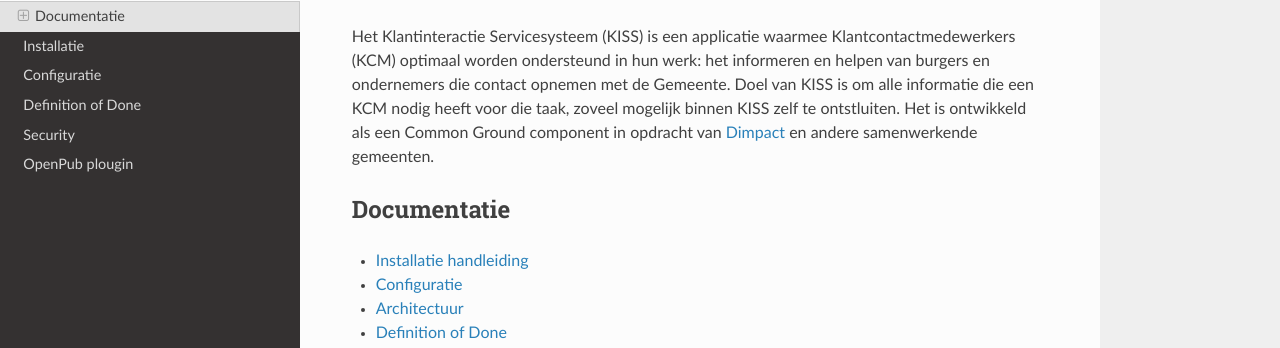
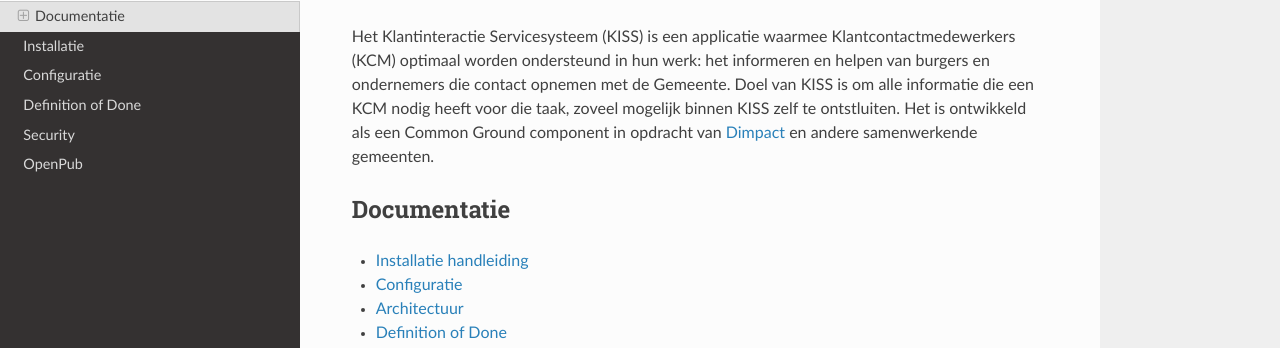
Before and after one commit to Klantinteractie-Servicesysteem/.github, an MkDocs documentation site: the page built from docs/index.md, in a window 1280 px wide. Shown: the part 135-483 px from the top of the page. Built offline with MkDocs 1.6.1, drawn with Linux system fonts in a browser that asks for light colours; nearby versions of some CDN libraries.

Commit message:
Update mkdocs.yml
Typefoutje

```diff
--- a/mkdocs.yml
+++ b/mkdocs.yml
@@ -7,6 +7,6 @@
   - Configuratie: CONFIGURATIE.md
   - Definition of Done: DEFINITIONOFDONE.md
   - Security: SECURITY.md
-  - OpenPub plougin: openpub.md
+  - OpenPub: openpub.md
 
 theme: readthedocs
```
